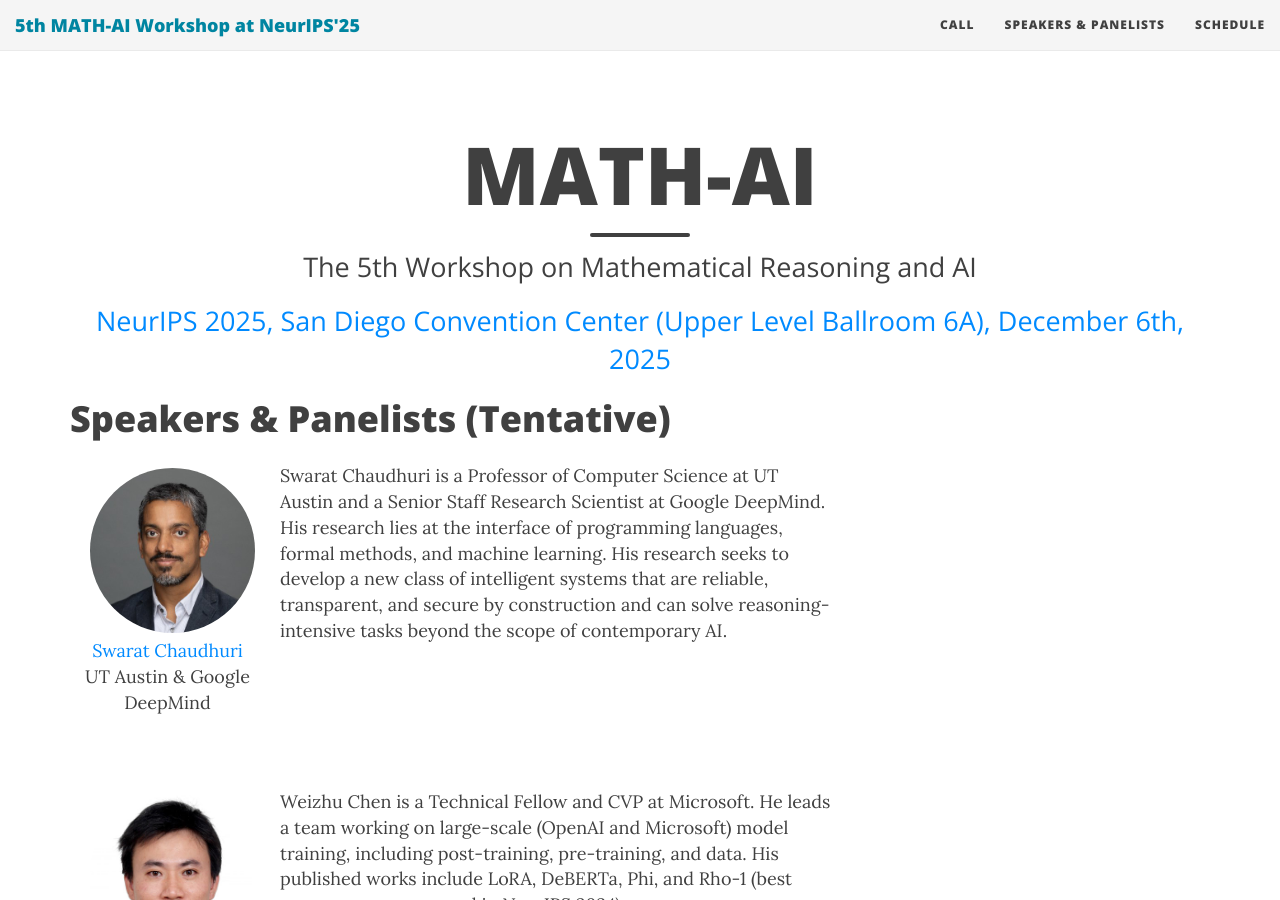
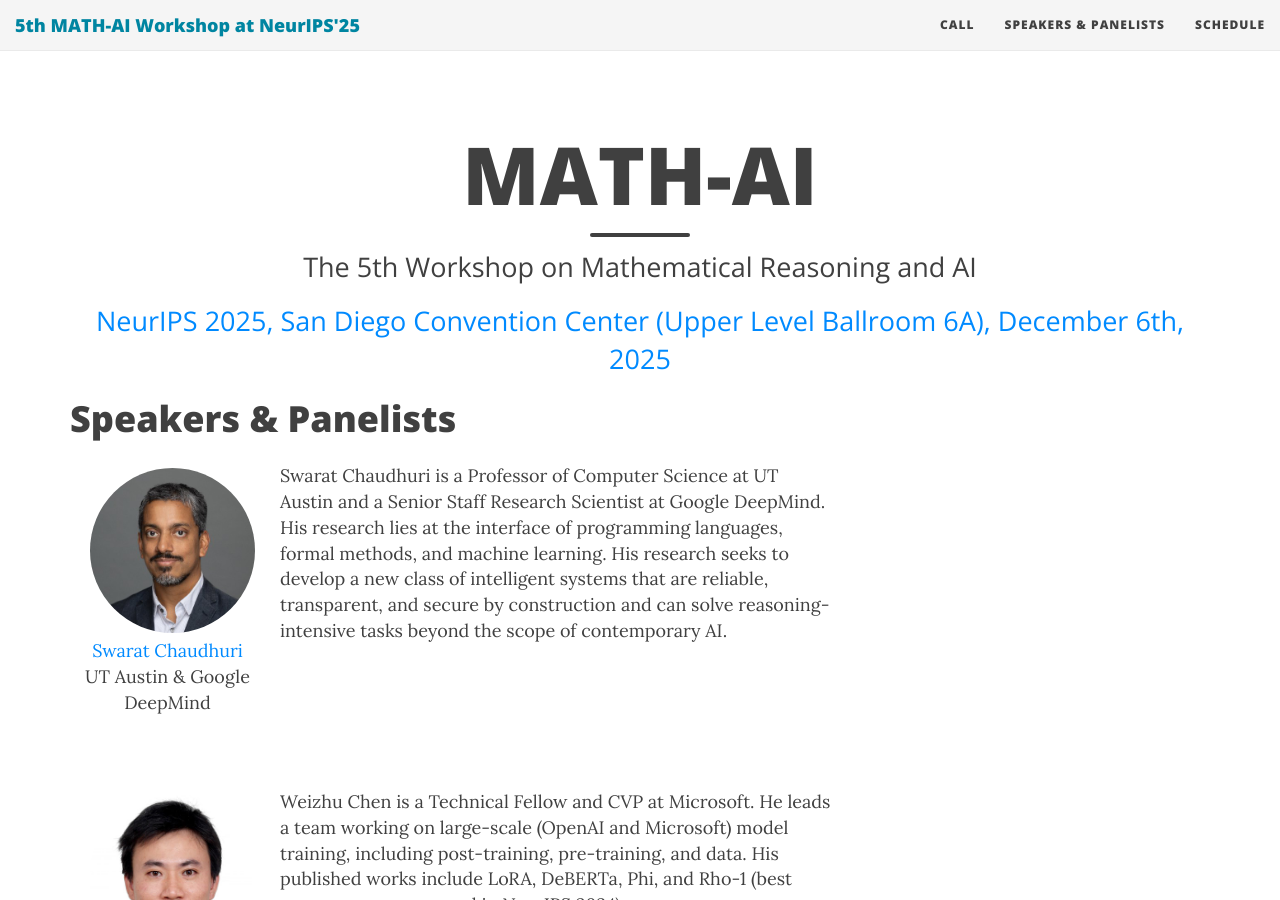
Before and after one commit to mathai2025/mathai2025.github.io, a Jekyll site: the page built from speakers.md, in a window 1280 px wide and 900 px high. Built offline with Jekyll 4.4.1, drawn with Linux system fonts in a browser that asks for light colours; nearby versions of some CDN libraries.

Commit message:
Update speakers.md

```diff
--- a/speakers.md
+++ b/speakers.md
@@ -8,7 +8,7 @@ use-site-title: true
   <a target="_blank" href="https://nips.cc/virtual/2025/workshop/109565">NeurIPS 2025, San Diego Convention Center (Upper Level Ballroom 6A), December 6th, 2025</a>
 </div>
 
-# Speakers & Panelists (Tentative)
+# Speakers & Panelists
 <div class="container" style="margin-top: 25px;margin-bottom: 40px;">
   {% for p in site.data.speakers %}
   {% if forloop.index<15 %}
```
